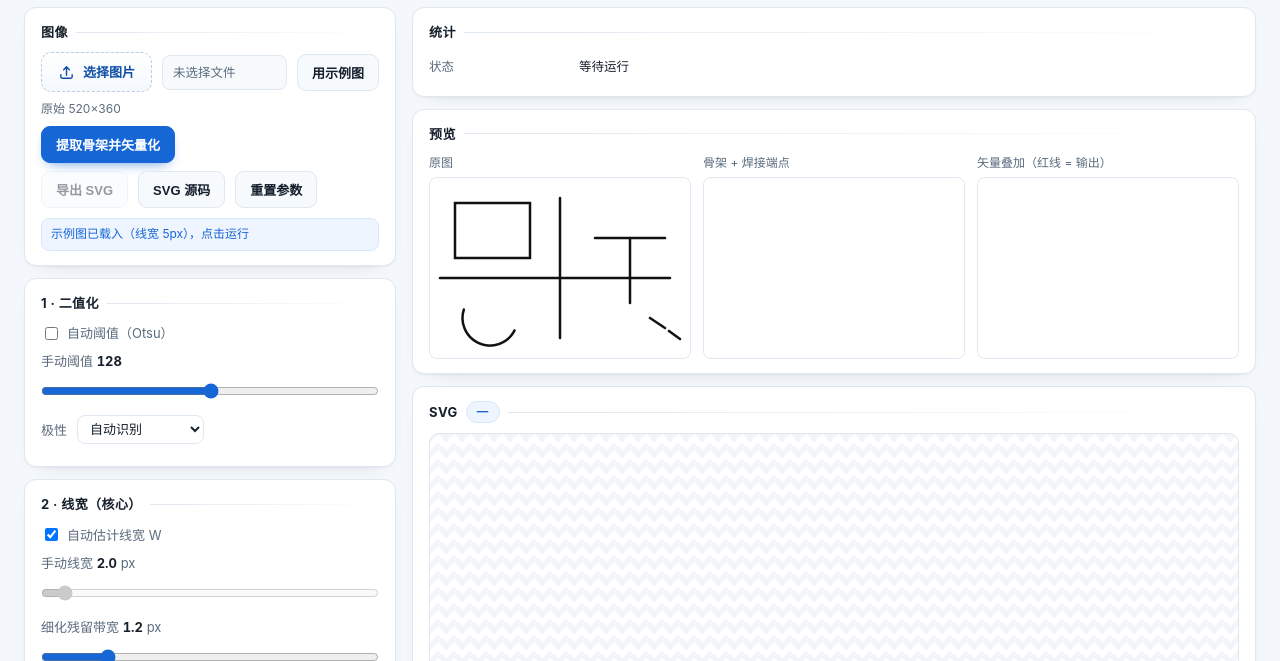
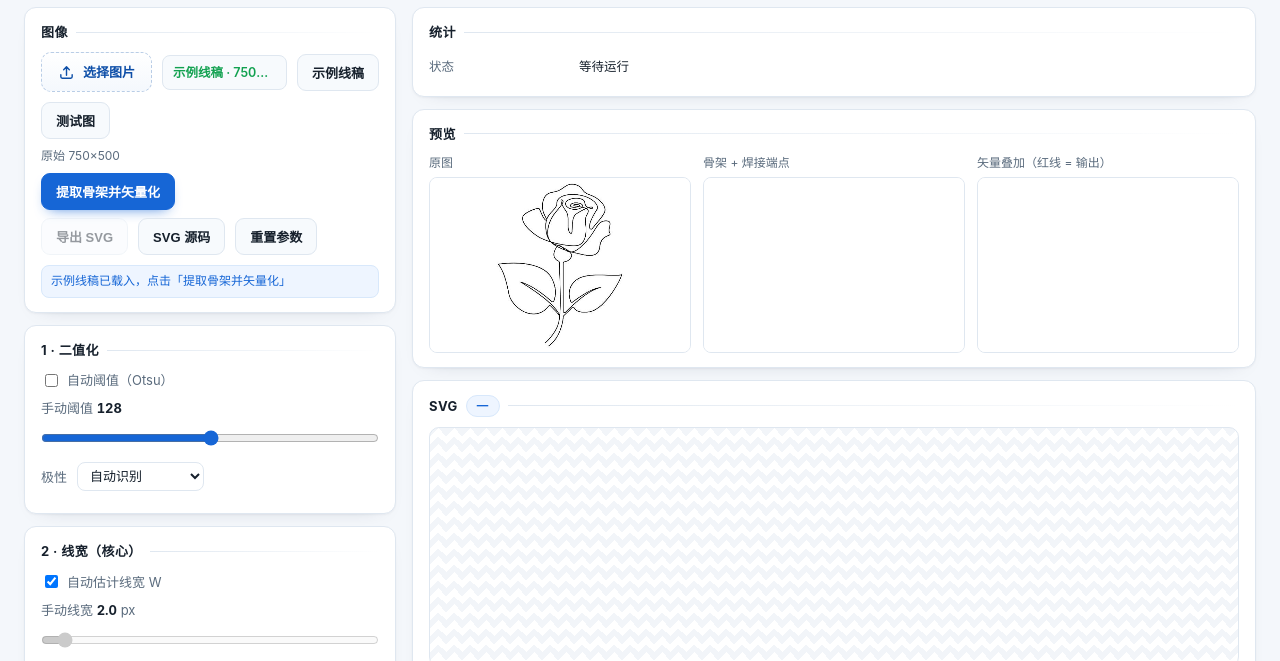
Before and after one commit to LeonaDavinci/outline-svg, a plain HTML site: page index.html in a window 1280 px wide. Shown: the part 79-740 px from the top of the page. Drawn offline with Linux system fonts and the light colour scheme.

Commit message:
feat: 默认输入改为内置单线玫瑰线稿
- 新增 assets/sample.png（750×500 灰度无损 PNG，实测线宽 1.82px）
- 打开页面即载入该线稿，无需手动选图；原「用示例图」拆成两个按钮：
  「示例线稿」载入玫瑰线稿，「测试图」载入程序合成的 5px 均匀线宽图
- 文件名区域对内置图单独标注来源，不再显示「未选择文件」
- sample.png 加载失败时自动回退到合成测试图，避免白屏
- .filepick 允许换行，控件变多后不再挤压

```diff
--- a/css/app.css
+++ b/css/app.css
@@ -61,7 +61,7 @@ body.dragging::after {
 }
 
 /* 文件选择按钮 */
-.filepick { gap: 10px; }
+.filepick { gap: 10px; flex-wrap: wrap; }
 .filepick-btn {
   display: inline-flex;
   align-items: center;
@@ -88,7 +88,7 @@ body.dragging::after {
 .filepick-btn:focus-visible { outline: 2px solid var(--brand); outline-offset: 2px; }
 
 .filename {
-  flex: 1;
+  flex: 1 1 110px;
   min-width: 0;
   font-size: 12.5px;
   color: var(--ink-2);
--- a/index.html
+++ b/index.html
@@ -39,7 +39,8 @@
         </label>
         <input type="file" id="fileInput" accept="image/*" hidden>
         <span class="filename" id="fileName">未选择文件</span>
-        <button id="sampleBtn" class="ghost" type="button">用示例图</button>
+        <button id="sampleBtn" class="ghost" type="button" title="加载内置的单线玫瑰线稿">示例线稿</button>
+        <button id="testImgBtn" class="ghost" type="button" title="加载程序生成的均匀线宽测试图（线宽 5px）">测试图</button>
       </div>
       <p class="hint" id="imgInfo">也可以直接把图片拖到页面任意位置</p>
       <div class="row">
--- a/js/app.js
+++ b/js/app.js
@@ -643,7 +643,8 @@
       ta.style.display = ta.style.display === 'block' ? 'none' : 'block';
     });
     el('resetBtn').addEventListener('click', resetParams);
-    el('sampleBtn').addEventListener('click', loadSample);
+    el('sampleBtn').addEventListener('click', loadSampleImage);
+    el('testImgBtn').addEventListener('click', loadTestImage);
 
     el('fileInput').addEventListener('change', function (e) {
       var f = e.target.files && e.target.files[0];
@@ -728,7 +729,23 @@
   }
 
   /* ---------------- 内置示例图 ---------------- */
-  function loadSample() {
+  // 默认输入：assets/sample.png（单线玫瑰线稿，750×500）
+  function loadSampleImage() {
+    var img = new Image();
+    img.onload = function () {
+      loadImage(img);
+      markBuiltin('示例线稿 · 750×500');
+      setStatus('示例线稿已载入，点击「提取骨架并矢量化」');
+    };
+    img.onerror = function () {
+      setStatus('内置示例图加载失败，请手动选择图片');
+      loadTestImage();
+    };
+    img.src = 'assets/sample.png';
+  }
+
+  // 合成测试图：均匀线宽 5px，用于验证线宽估计 / 缺口焊接 / 拐角保持
+  function loadTestImage() {
     var W = 520, H = 360;
     var c = document.createElement('canvas');
     c.width = W; c.height = H;
@@ -762,13 +779,25 @@
     L(478, 306, 500, 322);
 
     var img = new Image();
-    img.onload = function () { loadImage(img); setStatus('示例图已载入（线宽 5px），点击运行'); };
+    img.onload = function () {
+      loadImage(img);
+      markBuiltin('合成测试图 · 520×360（线宽 5px）');
+      setStatus('测试图已载入（线宽 5px），点击运行');
+    };
     img.src = c.toDataURL('image/png');
+  }
+
+  // 内置图不来自文件选择，单独刷新文件名区域的显示
+  function markBuiltin(label) {
+    var box = el('fileName');
+    if (!box) return;
+    box.textContent = label;
+    box.classList.add('has-file');
   }
 
   /* ---------------- 启动 ---------------- */
   document.addEventListener('DOMContentLoaded', function () {
     initUI();
-    loadSample();
+    loadSampleImage();
   });
 })();
```
Also changed, not shown: assets/sample.png (added).
